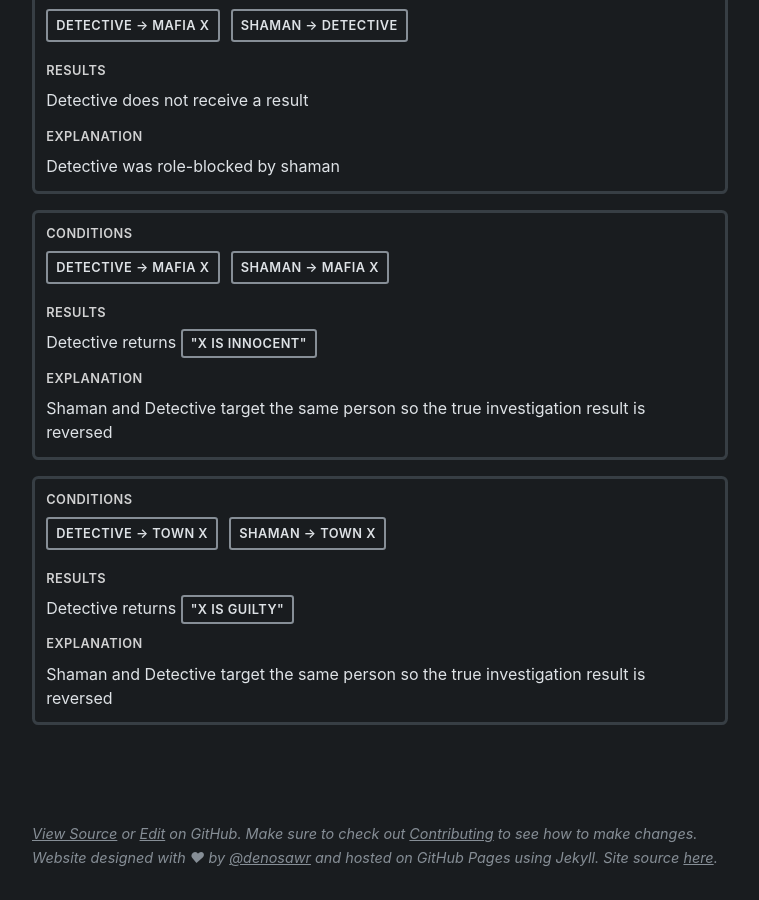
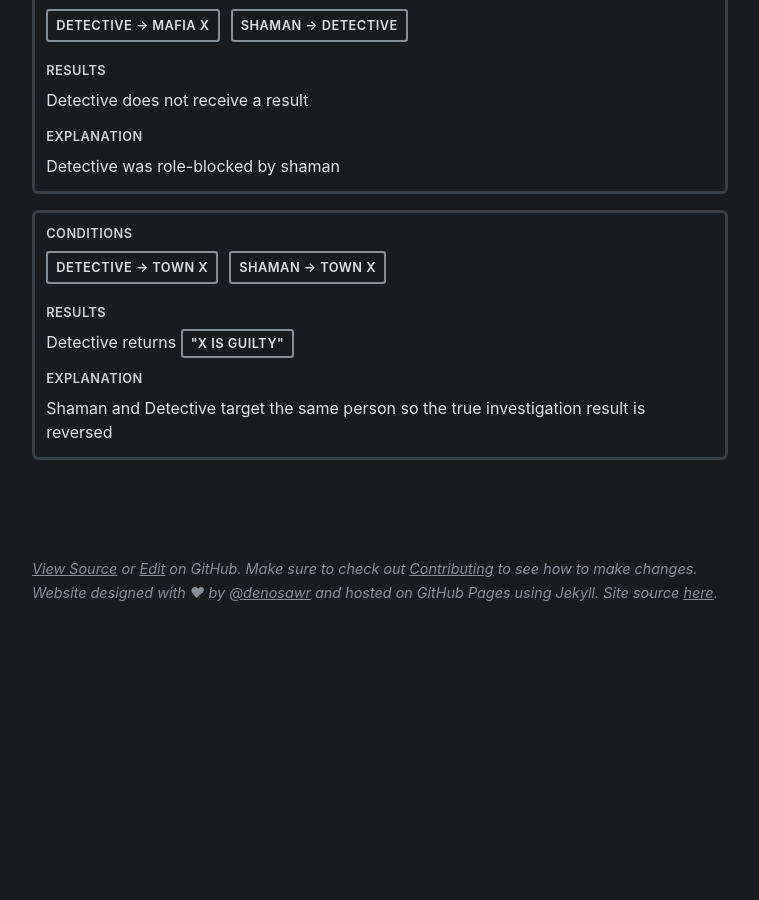
Before and after one commit to olliecheng/mathia-rulebook, a Jekyll site: the page built from roles/detective.md, in a window 1280 px wide and 900 px high, scrolled down 1415 px. Shown: the whole window, without its empty margins (152-911 px from the left). Built offline with Jekyll 4.4.1, drawn with Linux system fonts in a browser that asks for light colours; some web fonts are replaced; after the commit the page ends 2099 px from its top, so only the background shows below that.

Commit message:
removed shaman role reversal interaction

```diff
--- a/roles/detective.md
+++ b/roles/detective.md
@@ -33,11 +33,6 @@ Detective does not receive a result;
 Detective was role-blocked by shaman;
 
 ---
-Detective > Mafia X, Shaman > Mafia X;
-Detective returns "X is innocent";
-Shaman and Detective target the same person so the true investigation result is reversed
-
----
 Detective > Town X, Shaman > Town X;
 Detective returns "X is guilty";
 Shaman and Detective target the same person so the true investigation result is reversed
```
